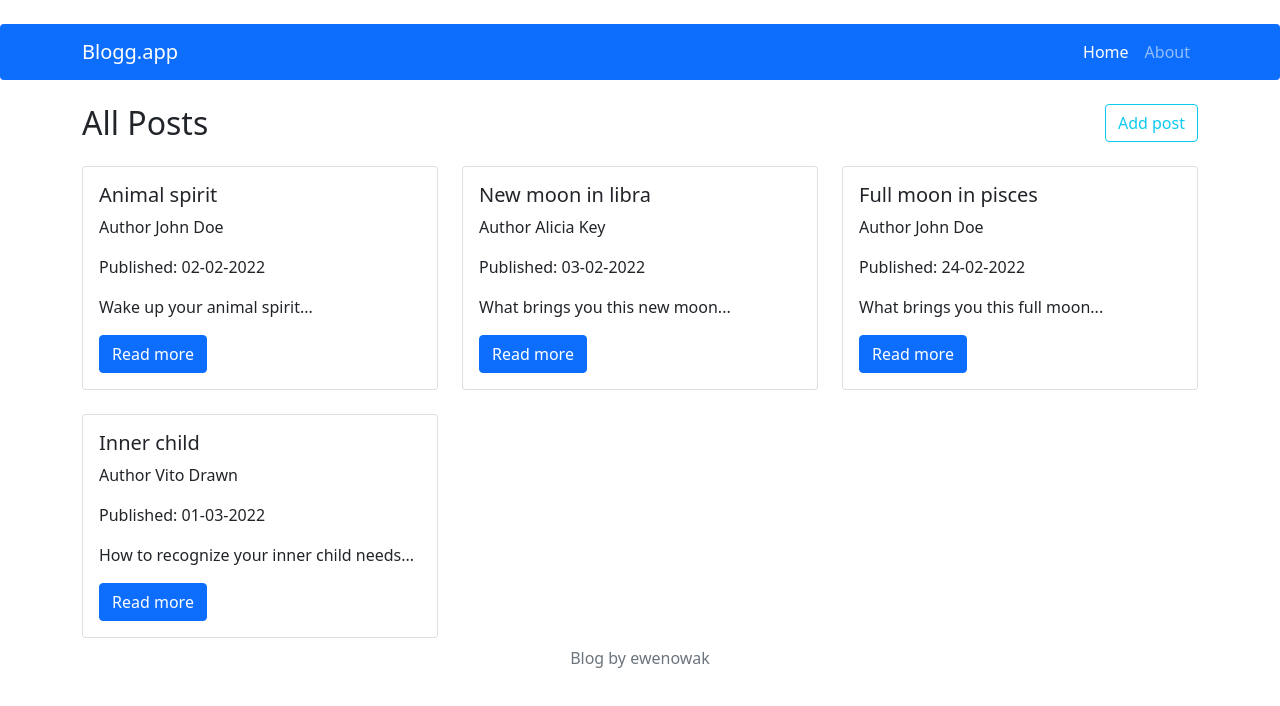
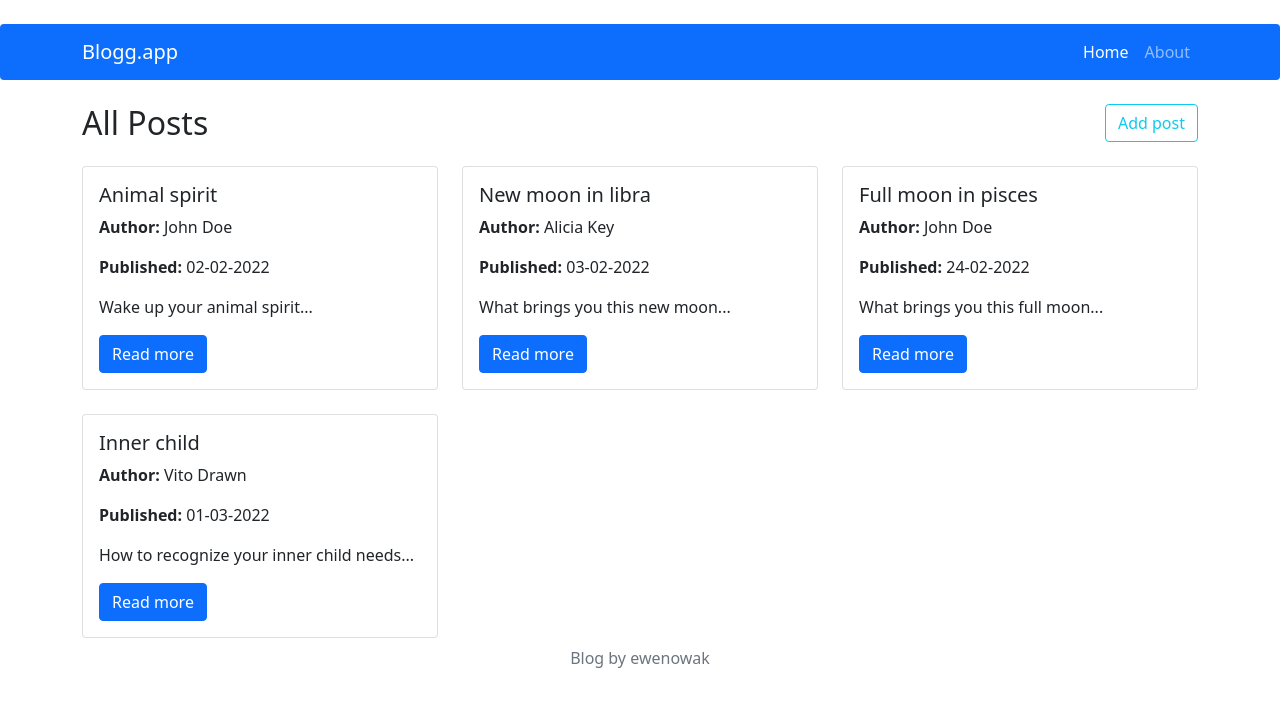
Before and after one commit to ewenowak/blog-app-react, a React (Create React App) app: page / in a window 1280 px wide. Shown: the top 706 px of the page. Built offline with nearby package versions, Linux system fonts and the light colour scheme.

Commit message:
Add bold span

```diff
--- a/src/components/features/AllPosts/AllPosts.js
+++ b/src/components/features/AllPosts/AllPosts.js
@@ -3,7 +3,7 @@ import { useSelector } from "react-redux"
 import { getAllPosts } from "../../../redux/postsReducer"
 import { Link } from "react-router-dom";
 
-
+import { styles } from './AllPosts.module.scss';
 
 const AllPosts = () => {
     const posts = useSelector(getAllPosts);
@@ -14,7 +14,7 @@ const AllPosts = () => {
                 <Card>
                     <Card.Body>
                         <Card.Title>{post.title}</Card.Title>
-                        <Card.Text><span>Author</span> {post.author}</Card.Text>
+                        <Card.Text><span>Author:</span> {post.author}</Card.Text>
                         <Card.Text><span>Published:</span> {post.publishedDate}</Card.Text>
                         <Card.Text>{post.shortDescription}</Card.Text>
                         <Button as={Link} to={"/post/" + post.id} type="primary">Read more</Button>
--- a/src/components/features/AllPosts/AllPosts.module.scss
+++ b/src/components/features/AllPosts/AllPosts.module.scss
@@ -0,0 +1,3 @@
+span {
+    font-weight: 700;
+}
```
